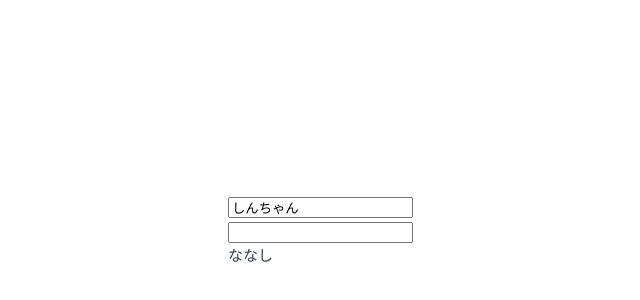
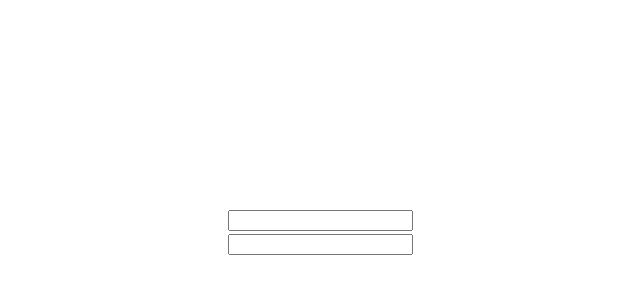
Before and after one commit to capricorn77777/VuePractice, a Vue app in the folder hello-vue/: page / in a window 1280 px wide. Shown: the part 168-468 px from the top of the page, without its empty margins (227-867 px from the left). Built offline with nearby package versions, Linux system fonts and the light colour scheme.

Commit message:
双方向データバインディング

```diff
--- a/hello-vue/src/App.vue
+++ b/hello-vue/src/App.vue
@@ -1,8 +1,9 @@
 <script setup lang="ts">
 import {ref} from "vue"
 
-const inputNameBind = ref("しんちゃん");
-const inputNameOn = ref('ななし');
+const inputTextarea = ref("テキストエリアへの入力文字");
+const memberType = ref(1);
+const memberTypeSelect = ref(1);
 const onInputName = (event: Event): void => {
   const element = event.target as HTMLInputElement;
   inputNameOn.value = element.value;
```
